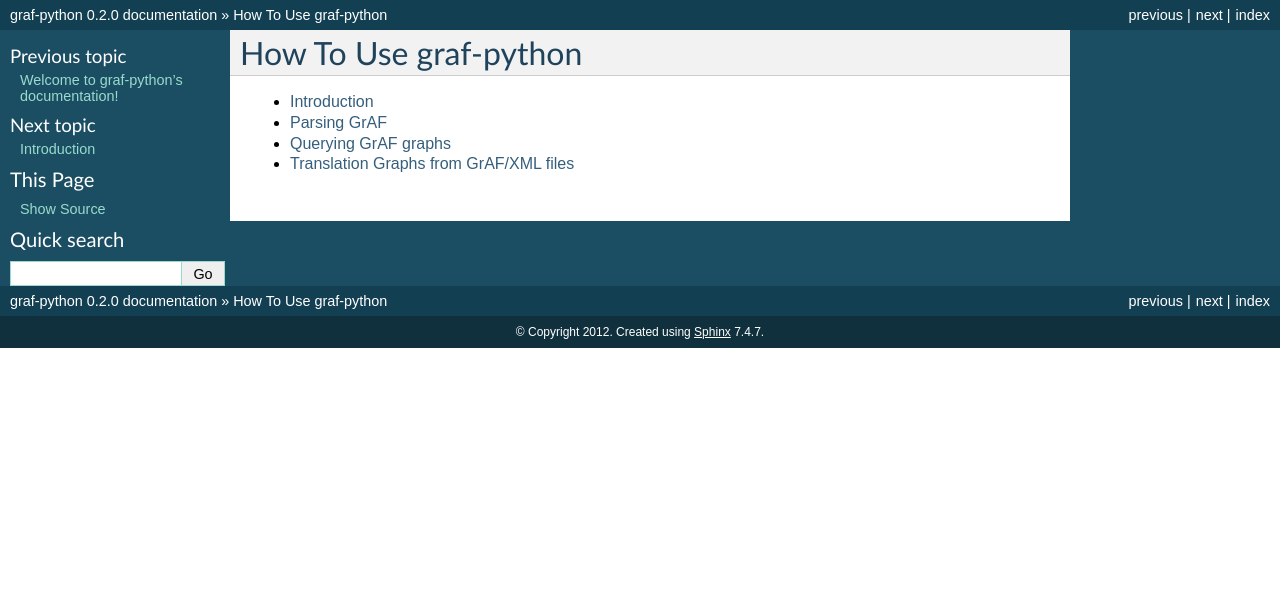
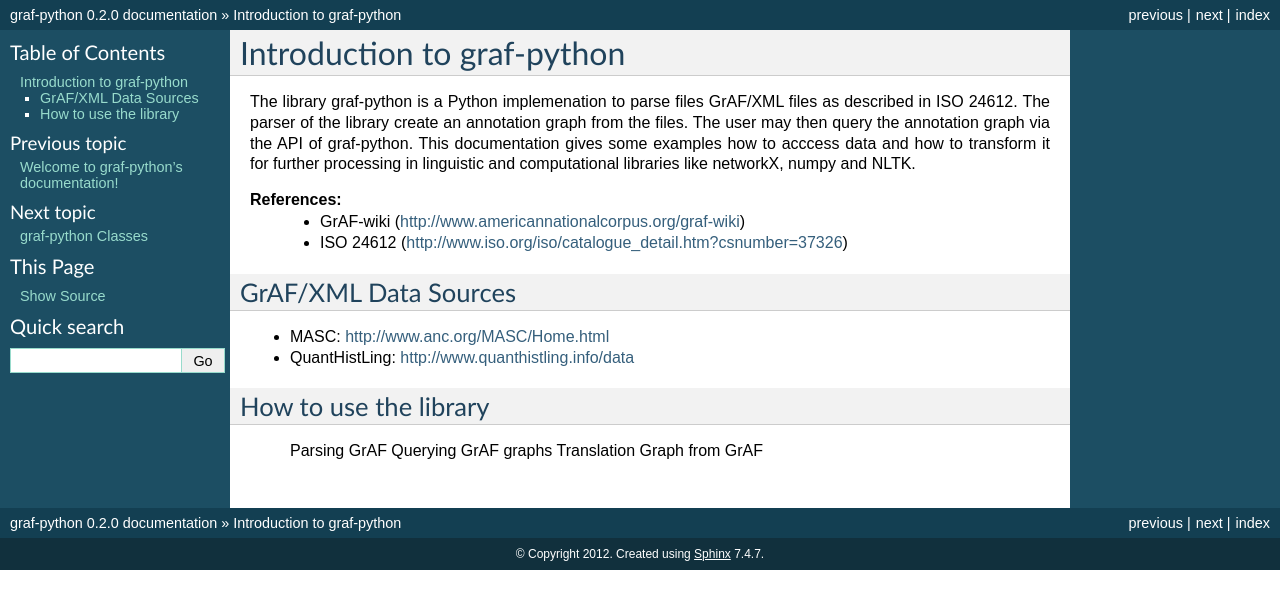
Before and after one commit to cidles/graf-python, a Sphinx documentation site: the page built from doc/howto.rst, in a window 1280 px wide. Shown: the top 609 px of the page. Built offline with Sphinx 7.4.7, drawn with Linux system fonts in a browser that asks for light colours; formulas are drawn with MathJax 3.

Commit message:
Updated docs.

```diff
--- a/doc/Parsing GrAF.rst
+++ b/doc/Parsing GrAF.rst
@@ -8,11 +8,13 @@ The first step is to initialize the parser:
     import graf
     gparser = graf.GraphParser()
 
-Like it was said before to parse a file or it is a header file (extension .hdr) or it is one of the dependent files (file with the suffix e.g. 'file-verb.xml'). You can directly pass the filename to the parser:
+ You can then directly pass the filename of the GrAF header to the parser:
 
 .. code-block:: python
 
     graph = gparser.parse("filename.hdr")
+
+The parser then collects all the dependencies from this header. You might also pass the file name of any GrAF/XML file to the parser. The parser then loads all files that are dependencies of that file as described in its header.
 
 Alternativily the parser also accepts and open file stream. Now we have a GrAF object and it is possible to verify the nodes, regions, edges and their respectives annotations.
 
--- a/doc/howto.rst
+++ b/doc/howto.rst
@@ -1,11 +1,25 @@
-**********************
-How To Use graf-python
-**********************
+***************************
+Introduction to graf-python
+***************************
 
 .. toctree::
    :maxdepth: 1
 
-   Introduction
+The library graf-python is a Python implemenation to parse files GrAF/XML files as described in ISO 24612. The parser of the library create an annotation graph from the files. The user may then query the annotation graph via the API of graf-python. This documentation gives some examples how to acccess data and how to transform it for further processing in linguistic and computational libraries like networkX, numpy and NLTK.
+
+**References:**
+  * GrAF-wiki (http://www.americannationalcorpus.org/graf-wiki)
+  * ISO 24612 (http://www.iso.org/iso/catalogue_detail.htm?csnumber=37326)
+
+GrAF/XML Data Sources
+=====================
+
+* MASC: http://www.anc.org/MASC/Home.html
+* QuantHistLing: http://www.quanthistling.info/data
+
+How to use the library
+======================
+
    Parsing GrAF
    Querying GrAF graphs
    Translation Graph from GrAF
```
